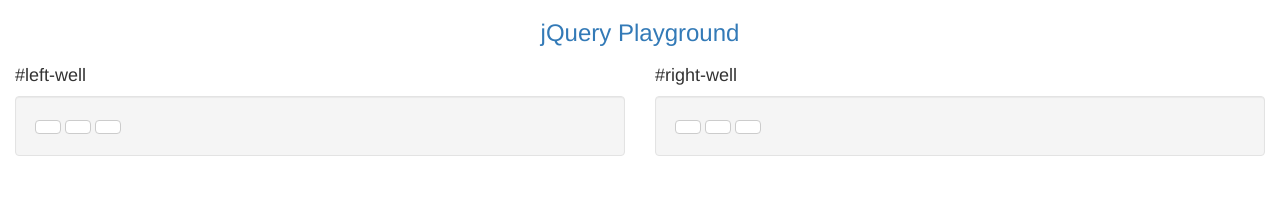
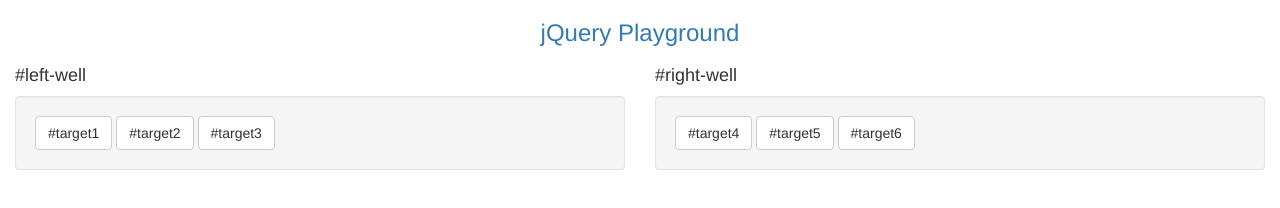
Before and after one commit to antoniopolonijr/freeCodeCamp-frontEndDevelopmentLibraries-bootstrap, a plain HTML site: page jQuery Playground/index.html in a window 1280 px wide. Drawn offline with nearby package versions, Linux system fonts and the light colour scheme.

Commit message:
Label Bootstrap Buttons

```diff
--- a/jQuery Playground/index.html
+++ b/jQuery Playground/index.html
@@ -35,9 +35,16 @@
             <!-- Bootstrap has another button class called btn-default. Apply both the btn and btn-default classes to each of your button elements. -->
             <!-- Not every class needs to have corresponding CSS. Sometimes we create classes just for the purpose of selecting these elements more easily using jQuery. Give each of your button elements the class target. -->
             <!-- We will also want to be able to use jQuery to target each button by its unique id. Give each of your buttons a unique id, starting with target1 and ending with target6. -->
-            <button id="target1" class="btn btn-default target"></button>
-            <button id="target2" class="btn btn-default target"></button>
-            <button id="target3" class="btn btn-default target"></button>
+            <!-- Just like we labeled our wells, we want to label our buttons. Give each of your button elements text that corresponds to its id selector. -->
+            <button id="target1" class="btn btn-default target">
+              #target1
+            </button>
+            <button id="target2" class="btn btn-default target">
+              #target2
+            </button>
+            <button id="target3" class="btn btn-default target">
+              #target3
+            </button>
           </div>
         </div>
         <div class="col-xs-6">
@@ -45,9 +52,15 @@
           <h4>#right-well</h4>
           <!-- Give the well on the right the id of right-well. -->
           <div class="well" id="right-well">
-            <button id="target4" class="btn btn-default target"></button>
-            <button id="target5" class="btn btn-default target"></button>
-            <button id="target6" class="btn btn-default target"></button>
+            <button id="target4" class="btn btn-default target">
+              #target4
+            </button>
+            <button id="target5" class="btn btn-default target">
+              #target5
+            </button>
+            <button id="target6" class="btn btn-default target">
+              #target6
+            </button>
           </div>
         </div>
       </div>
```
